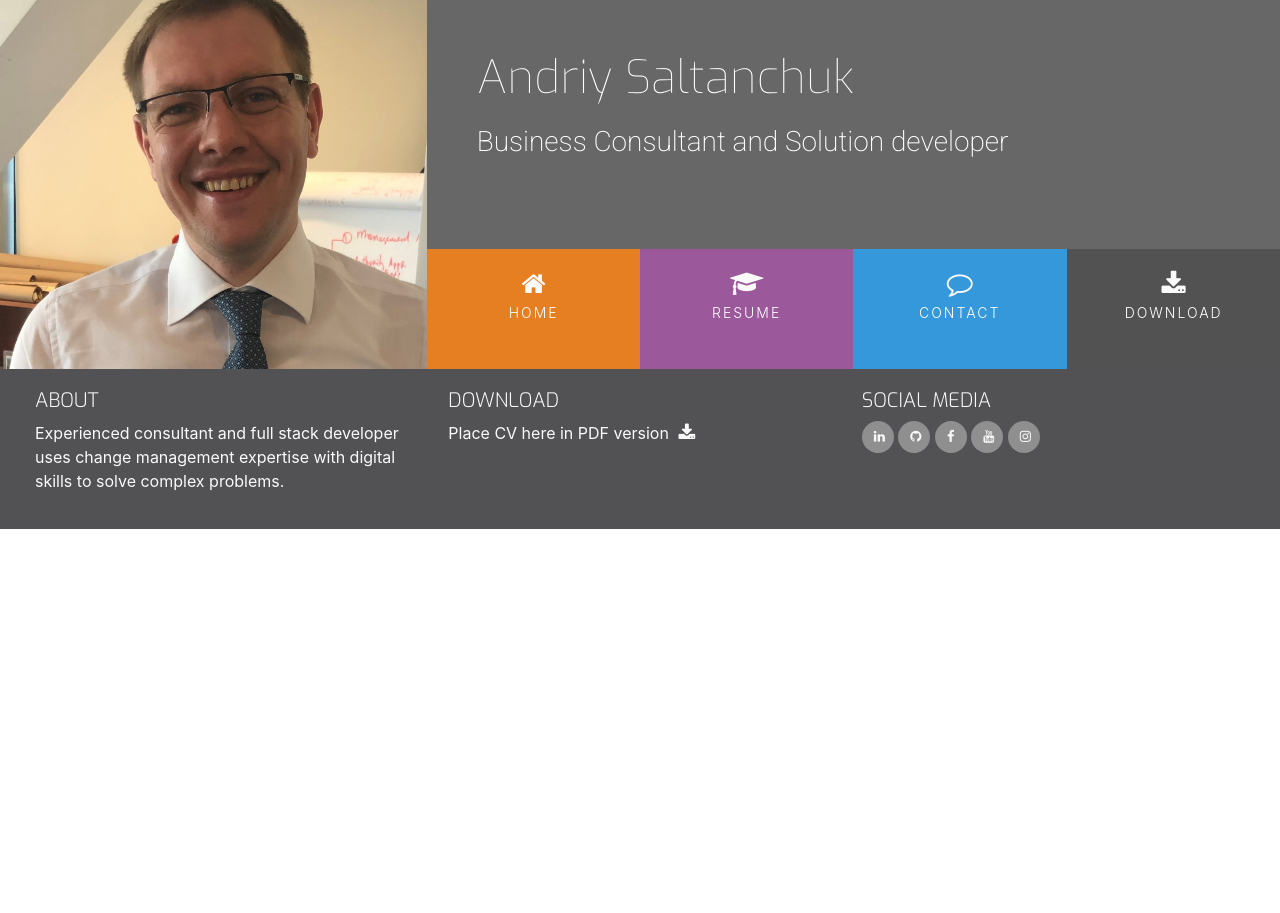
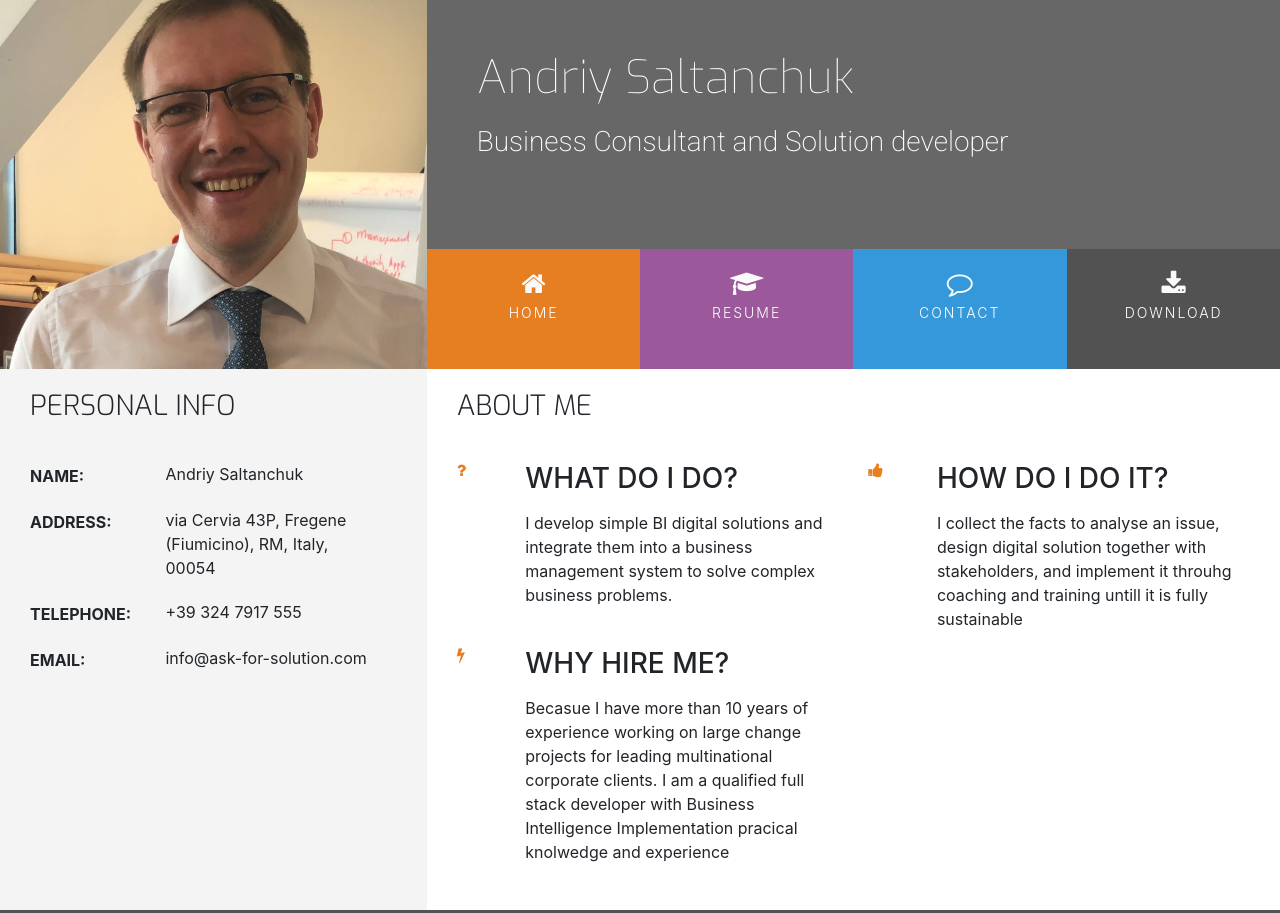
Before and after one commit to askfrsltn/andriysaltanchuk_cv, a plain HTML site: page resume.html in a window 1280 px wide. Shown: the top 913 px of the page. Before the commit the page ends 800 px from the top, so only its background shows below. Drawn offline with nearby package versions, Linux system fonts and the light colour scheme.

Commit message:
home page finished starting resume page

```diff
--- a/assets/css/style.css
+++ b/assets/css/style.css
@@ -208,7 +208,7 @@ footer {
     padding: 20px;
 }
 
-/*------------------three reasons---*/
+/*------------------Three Reasons---*/
 
 .three-reason-icon {
     font-size:;
@@ -218,3 +218,38 @@ footer {
 .three-reason-heading {
     margin-bottom: 15px;
 }
+
+/*------------------Personal Info---*/
+
+.personal-info-item {
+    margin-bottom: 20px;
+    display: block;
+    clear: both;
+}
+
+.personal-info-item .key,
+.personal-info-item .value {
+    padding-right: 8px;
+    display: inline-block;
+}
+
+.personal-info-item .key p,
+.personal-info-item .value p{
+    margin: 0;
+}
+
+.personal-info-item .key {
+    width: 30%;
+    margin-right: 21px;
+    padding-top: 2px;
+    vertical-align: top;
+}
+
+.personal-info-item .key p{
+    font-weight: 700;
+}
+
+.personal-info-item .value {
+    position: relative;
+    width: 60%;
+}
--- a/resume.html
+++ b/resume.html
@@ -51,8 +51,113 @@
 				</div>
 			</div>
 		</header>
-		<section>
-
+		<section class="container-fluid">
+           <div class="row">
+                <div class="col-md-4 bg-color-personal-info section-column">
+                    <div class="row">
+                        <div class="col-12">
+                            <h3 class= "section-heading uppercase">
+                            Personal Info
+                            </h3>
+                        </div>
+                    </div>
+                    <div class="personal-info-item">
+                        <div class="key">
+                            <p class="uppercase">
+                                Name:
+                            </p>
+                        </div>
+                        <div class="value">
+                            <p>
+                                Andriy Saltanchuk
+                            </p>
+                        </div>
+                    </div>
+                    <div class="personal-info-item">
+                        <div class="key">
+                            <p class="uppercase">
+                                Address:
+                            </p>
+                        </div>
+                        <div class="value">
+                            <p>
+                                via Cervia 43P, Fregene (Fiumicino), RM, Italy, 00054
+                            </p>
+                        </div>
+                    </div>
+                    <div class="personal-info-item">
+                        <div class="key">
+                            <p class="uppercase">
+                                Telephone:
+                            </p>
+                        </div>
+                        <div class="value">
+                            <p>
+                                +39 324 7917 555
+                            </p>
+                        </div>
+                    </div>
+                    <div class="personal-info-item">
+                        <div class="key">
+                            <p class="uppercase">
+                                Email:
+                            </p>
+                        </div>
+                        <div class="value">
+                            <p>
+                                info@ask-for-solution.com
+                            </p>
+                        </div>
+                    </div>
+                </div>
+                <div class="col-md-8 bg-color-three-reasons section-column">
+                    <div class="row">
+                        <div class="col">
+                            <h3 class="section-heading uppercase">About me</h3>
+                        </div>
+                    </div>
+                    <div class="row">
+                        <div class="col-10 offset-1 offset-sm-0 col-sm-4 col-md-6">
+                            <div class="row">
+                                <div class="col-2">
+                                    <i class="three-reason-icon fa fa-question" aria-hidden="true"></i>
+                                </div>
+                                <div class="col-10">
+                                    <h3 class="three-reason-heading uppercase">What do I do?</h3>
+                                    <p>I develop simple BI digital solutions and integrate them into a business
+                                    management system to solve complex business problems.</p>
+                                </div>
+                            </div>
+                        </div>
+                        <div class="col-10 offset-1 offset-sm-0 col-sm-4 col-md-6">
+                            <div class="row">
+                                <div class="col-2">
+                                    <i class="three-reason-icon fa fa-thumbs-up" aria-hidden="true"></i>
+                                </div>
+                                <div class="col-10">
+                                    <h3 class="three-reason-heading uppercase">How do I do it?</h3>
+                                    <p>I collect the facts to analyse an issue, design digital solution
+                                    together with stakeholders, and implement it throuhg coaching and training
+                                    untill it is fully sustainable</p>
+                                </div>
+                            </div>
+                        </div>
+                        <div class="col-10 offset-1 offset-sm-0 col-sm-4 col-md-6">
+                            <div class="row">
+                                <div class="col-2">
+                                    <i class="three-reason-icon fa fa-bolt" aria-hidden="true"></i>
+                                </div>
+                                <div class="col-10">
+                                    <h3 class="three-reason-heading uppercase">Why hire me?</h3>
+                                    <p> Becasue I have more than 10 years of experience working on large change projects
+                                    for leading multinational corporate clients. I am a qualified full stack developer with
+                                    Business Intelligence Implementation pracical knolwedge and experience</p>
+                                </div>
+                            </div>
+                        </div>
+                    </div>
+                </div>
+           </div>
 		</section>
 		<footer class="container-fluid">
 			<div id="footer-details" class="row">
```
Also changed, not shown: index.html (+1 -1 lines).
